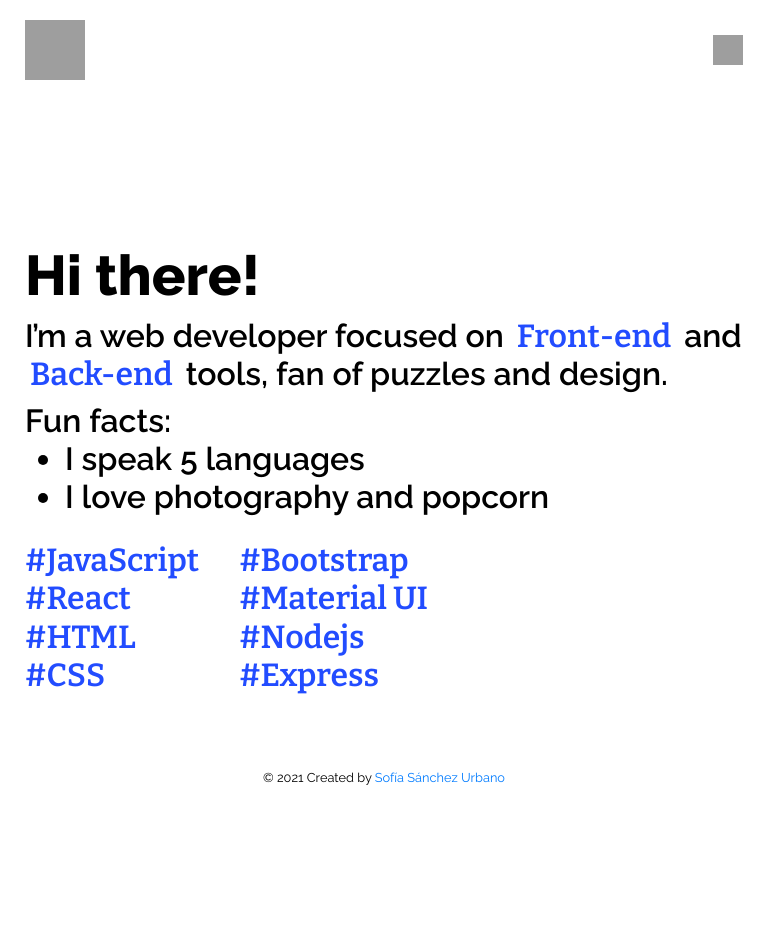
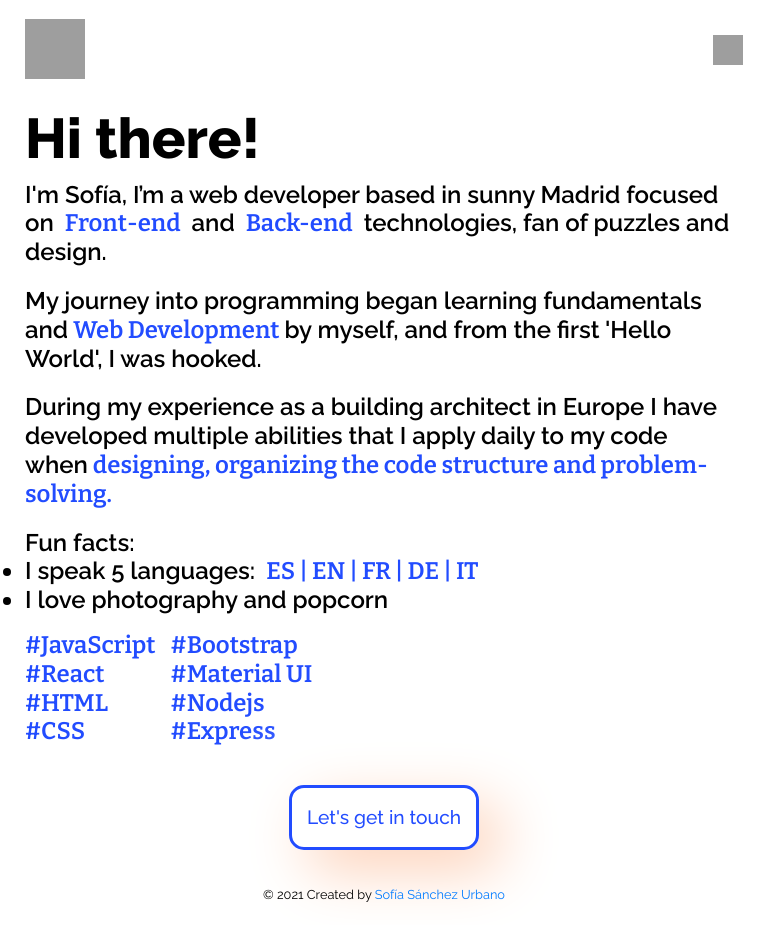
Before and after one commit to SofSanUrb/ssurbano, a React (Create React App) app: page /about in a window 768 px wide. Before the commit the page ends 900 px from the top, so only its background shows below. Built offline with nearby package versions, Linux system fonts and the light colour scheme; grey boxes are pictures that could not be loaded.

Commit message:
responsive changes

```diff
--- a/src/App.css
+++ b/src/App.css
@@ -14,7 +14,10 @@
   --background: white;
   --backgroundNavbar: black;
 }
-
+* {
+  padding:0;
+  margin:0;
+}
 body {
   text-align: center;
   background-color: var(--background);
@@ -45,7 +48,7 @@
 }
 
 h3 {
-  font-size: 2em;
+  font-size: 1.5em;
 }
 
 h1,
@@ -67,10 +70,11 @@
 
 .my-tools {
   display: flex;
+  margin-bottom: 15px;
 }
 
 .main {
-  height: 85vh;
+  height: 83vh;
   display: flex;
   justify-items: flex-end;
   flex-direction: column;
@@ -95,7 +99,7 @@
 }
 @keyframes move {
   0% {
-    transform: scale(1) translate(1vw,1vh);
+    transform: scale(1) translate(1vw, 1vh);
   }
   38% {
     transform: scale(0.8, 1) translate(10vw, 5vh) rotate(160deg);
@@ -110,7 +114,7 @@
     transform: scale(0.8, 1) translate(10vw, 5vh) rotate(-20deg);
   }
   100% {
-    transform: scale(1) translate(1vw,1vh);
+    transform: scale(1) translate(1vw, 1vh);
   }
 }
 
@@ -185,16 +189,13 @@
 .my-tech {
   padding: 1px 5px;
 }
-.my-tech:hover {
-  background-color: var(--blue);
-  border-radius: 5px;
-  color: white;
-}
+
 
 .footer {
   font-family: "Raleway", sans-serif;
   font-weight: 400;
   font-size: 0.8em;
+  text-align: center;
 }
 
 .scroll-to-top {
@@ -270,26 +271,55 @@
   flex-wrap: wrap;
 }
 
-.about .footer,
 .main .footer,
 .my-error .footer {
   position: absolute;
-  top: 96%;
+  bottom: 1%;
   left: 50%;
   transform: translateX(-50%);
   width: 100%;
   text-align: center;
 }
-.my-project-image{
+.my-project-image {
   text-align: center;
 }
 
-.my-project-image img{
+.my-project-image img {
   height: auto;
   max-width: 100%;
   object-fit: contain;
 }
 
+.my-card-project {
+  height: 100%;
+}
+
+.about{
+height: 100vh;
+margin-top: 25px;
+display: flex;
+flex-direction: column;
+justify-content: space-evenly;
+}
+
+.rest-about{
+  margin-top: 20px;
+}
+
+.contact-me {
+  box-shadow: 20px 20px 60px #fdd1b8, -20px -20px 60px #ffffff;
+  padding: 15px;
+  border-radius: 15px;
+  border: 3px solid var(--blue);
+  margin-bottom:35px;
+  font-family: "Raleway", sans-serif;
+  font-weight: 500;
+  font-size: 1.2em;
+}
+
+.my-contact a {
+  color: var(--blue)
+}
 /* Mobile media */
 @media (max-width: 900px) {
   body {
@@ -320,54 +350,73 @@
 
   @keyframes move {
     0% {
-      transform: scale(1) translate(-20vw,-20vh);
+      transform: scale(1) translate(-20vw, 5vh);
     }
     38% {
-      transform: scale(0.8, 1) translate(-20vw, -15vh) rotate(160deg);
+      transform: scale(0.8, 1) translate(-20vw, 5vh) rotate(160deg);
     }
     40% {
-      transform: scale(0.8, 1) translate(-20vw, -15vh) rotate(160deg);
+      transform: scale(0.8, 1) translate(-20vw, 5vh) rotate(160deg);
     }
     78% {
-      transform: scale(0.8, 1) translate(-20vw, -15vh) rotate(-20deg);
+      transform: scale(0.8, 1) translate(-20vw, 5vh) rotate(-20deg);
     }
     80% {
-      transform: scale(0.8, 1) translate(-20vw, -15vh) rotate(-20deg);
+      transform: scale(0.8, 1) translate(-20vw, 5vh) rotate(-20deg);
     }
     100% {
-      transform: scale(1) translate(-20vw,-20vh);
+      transform: scale(1) translate(-20vw, 5vh);
     }
   }
 
-  section:first-of-type{
+  section:first-of-type {
     margin-top: 30px;
   }
 
   .my-card-project {
     margin-bottom: 30px;
   }
-}
 
-.main {
-  height: 100vh;
-}
-
-.my-card-project{
-  height: 100%;
-}
-
-@media (min-width: 500px) and (orientation:landscape){
-  .collapsedNavbar {
-    flex-direction:row;
+  #second-tags {
+    padding-left: 15px;
   }
 }
 
-@media (max-width: 1050px) and (orientation:landscape){
+@media (max-width: 900px) and (max-height: 1000px) {
+  @keyframes move {
+    0% {
+      transform: scale(1) translate(-20vw, 5vh);
+    }
+    38% {
+      transform: scale(0.8, 1) translate(-20vw, 3vh) rotate(160deg);
+    }
+    40% {
+      transform: scale(0.8, 1) translate(-20vw, 3vh) rotate(160deg);
+    }
+    78% {
+      transform: scale(0.8, 1) translate(-20vw, 3vh) rotate(-20deg);
+    }
+    80% {
+      transform: scale(0.8, 1) translate(-20vw, 3vh) rotate(-20deg);
+    }
+    100% {
+      transform: scale(1) translate(-20vw, 5vh);
+    }
+  }
+}
+
+@media (min-width: 500px) and (orientation: landscape) {
+  .collapsedNavbar {
+    flex-direction: row;
+  }
+}
+
+@media (max-width: 1050px) and (orientation: landscape) {
   .my-card-project {
     margin-bottom: 70px;
   }
 
-  section:first-of-type{
+  section:first-of-type {
     margin-top: 30px;
   }
 }
@@ -380,9 +429,6 @@
 }
 
 @media (max-width: 290px) {
-  #second-tags {
-    padding-left: 15px;
-  }
 
   .home-background img {
     width: 200px;
@@ -407,7 +453,7 @@
   h1 {
     font-size: 3.2em;
   }
-  section:first-of-type{
+  section:first-of-type {
     margin-top: 30px;
   }
 }
--- a/src/pages/About.jsx
+++ b/src/pages/About.jsx
@@ -1,22 +1,36 @@
 import React from "react";
+import { Link } from "react-router-dom";
 import Fade from "react-reveal/Fade";
 import Footer from "../components/Footer";
 
 export default function About() {
   return (
-    <div className="about main text-left">
+    <div className="about text-left">
       <Fade bottom>
+        <div id="intern-about">
           <h2>Hi there!</h2>
           <h3>
-          I’m a web developer focused on{" "}
+            I'm Sofía, I’m a web developer based in sunny Madrid focused on{" "}
             <span className="text-blue my-tech">Front-end</span> and{" "}
-          <span className="text-blue my-tech">Back-end</span> tools, fan of
-          puzzles and design.
+            <span className="text-blue my-tech">Back-end</span> technologies,
+            fan of puzzles and design.{" "}
           </h3>
-        <h3>
+          <h3 className="rest-about">
+            My journey into programming began learning fundamentals and{""}
+            <span className="text-blue my-tech">Web Development</span>by myself, and from
+            the first 'Hello World', I was hooked.{" "}
+          </h3>
+          <h3 className="rest-about">
+            During my experience as a building architect in Europe I have
+            developed multiple abilities that I apply daily to my code when
+            <span className="text-blue my-tech">
+              designing, organizing the code structure and problem-solving.
+            </span>
+          </h3>
+          <h3 className="rest-about">
             Fun facts:
             <ul>
-            <li>I speak 5 languages</li>
+              <li>I speak 5 languages: <span className="text-blue my-tech">ES | EN | FR | DE | IT</span></li>
               <li>I love photography and popcorn</li>
             </ul>
           </h3>
@@ -38,8 +52,14 @@
               </ul>
             </h3>
           </div>
+          <div className="column">
+            <Link className="text-blue contact-me" to="/contact">
+              Let's get in touch
+            </Link>
+          </div>
+        </div>
+        <Footer />
       </Fade>
-      <Footer />
     </div>
   );
 }
--- a/src/pages/Contact.jsx
+++ b/src/pages/Contact.jsx
@@ -4,8 +4,9 @@
 
 export default function Contact() {
   return (
-    <div className="main text-right my-div-contact">
+    <><div className="main text-right my-div-contact">
       <Fade bottom>
+        <div id="text-contact">
           <h2>Let's talk!</h2>
           <div className="my-project-links my-contact">
             <a id="contact-email" href="mailto:sofiasanchezurbano@gmail.com">
@@ -28,8 +29,9 @@
               LinkedIn
             </a>
           </div>
+        </div>
       </Fade>
-      <Footer />
-    </div>
+
+    </div><Footer /></>
   );
 }
```
Lines whose indentation alone changed are shown as unchanged.
